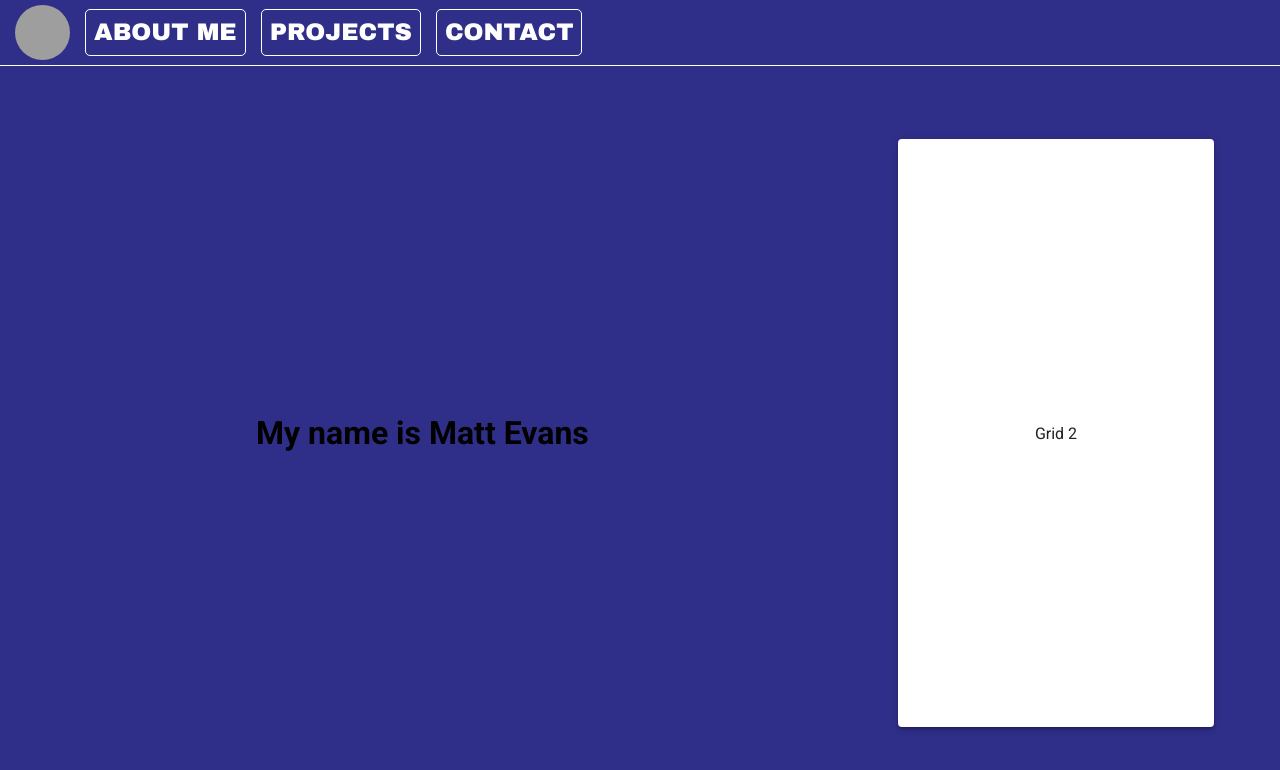
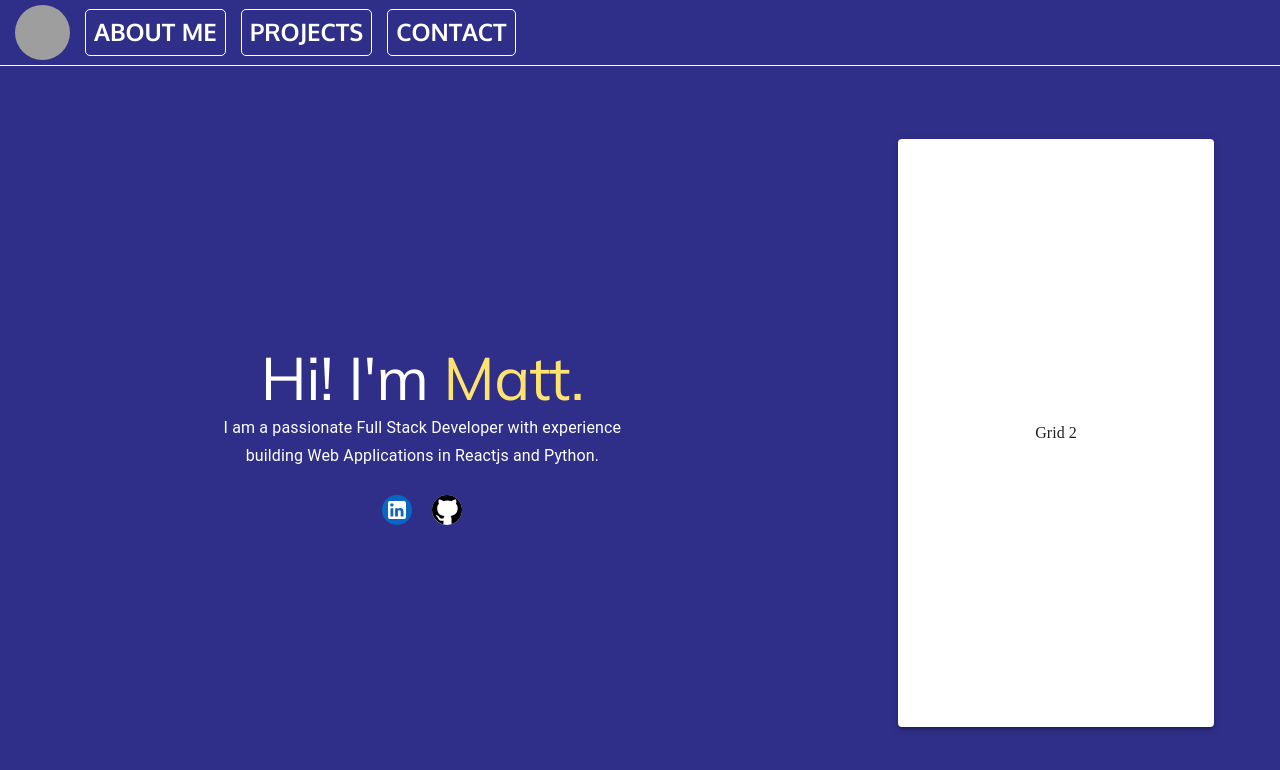
Before and after one commit to mattevans0911/portfolio_v2, a React (Create React App) app: page / in a window 1280 px wide. Shown: the top 770 px of the page. Built offline with nearby package versions, Linux system fonts and the light colour scheme; grey boxes are pictures that could not be loaded.

Commit message:
updated about me

```diff
--- a/package.json
+++ b/package.json
@@ -5,7 +5,8 @@
   "dependencies": {
     "@emotion/react": "^11.10.5",
     "@emotion/styled": "^11.10.5",
-    "@mui/material": "^5.10.12",
+    "@mui/icons-material": "^5.10.9",
+    "@mui/material": "^5.10.13",
     "@testing-library/jest-dom": "^5.16.5",
     "@testing-library/react": "^13.4.0",
     "@testing-library/user-event": "^13.5.0",
--- a/public/index.html
+++ b/public/index.html
@@ -16,14 +16,14 @@
     <link rel="preconnect" href="https://fonts.googleapis.com" />
     <link rel="preconnect" href="https://fonts.gstatic.com" crossorigin />
     <link
-      href="https://fonts.googleapis.com/css2?family=Archivo+Black&display=swap"
+      href="https://fonts.googleapis.com/css2?family=Oxygen:wght@700&display=swap"
       rel="stylesheet"
     />
 
     <link rel="preconnect" href="https://fonts.googleapis.com" />
     <link rel="preconnect" href="https://fonts.gstatic.com" crossorigin />
     <link
-      href="https://fonts.googleapis.com/css2?family=Roboto:wght@400;500;700;900&display=swap"
+      href="https://fonts.googleapis.com/css2?family=Mulish&display=swap"
       rel="stylesheet"
     />
 
--- a/src/components/About.js
+++ b/src/components/About.js
@@ -1,5 +1,9 @@
 import React from "react";
 import Card from "@mui/material/Card";
+import Typography from "@mui/material/Typography";
+import Avatar from "@mui/material/Avatar";
+import LinkedInIcon from "@mui/icons-material/LinkedIn";
+import GitHubIcon from "@mui/icons-material/GitHub";
 
 function About() {
   return (
@@ -8,7 +12,6 @@ function About() {
         display: "grid",
         gridTemplateColumns: "66% 33%",
         height: "calc(100vh - 66px)",
-        fontFamily: "Roboto, sans-serif",
       }}
     >
       <div
@@ -18,8 +21,79 @@ function About() {
           alignItems: "center",
         }}
       >
-        <div>
-          <h1>My name is Matt Evans</h1>
+        <div
+          style={{
+            width: "50%",
+            textAlign: "center",
+          }}
+        >
+          <div style={{ display: "flex", justifyContent: "center" }}>
+            <Typography
+              variant="h2"
+              style={{ color: "white", fontFamily: "'Mulish', sans-serif" }}
+            >
+              Hi! I'm
+            </Typography>
+            <Typography
+              variant="h2"
+              style={{
+                color: "#fee36e",
+                fontFamily: "'Mulish', sans-serif",
+                marginLeft: "15px",
+              }}
+            >
+              Matt.
+            </Typography>
+          </div>
+          <div>
+            <Typography variant="subtitle1" style={{ color: "white" }}>
+              I am a passionate Full Stack Developer with experience building
+              Web Applications in Reactjs and Python.
+            </Typography>
+          </div>
+          <div
+            style={{
+              display: "flex",
+              justifyContent: "center",
+              marginTop: "25px",
+            }}
+          >
+            <Avatar
+              style={{
+                color: "white",
+                backgroundColor: "#0a66c2",
+                marginRight: "10px",
+                height: "30px",
+                width: "30px",
+              }}
+            >
+              <a
+                href="https://www.linkedin.com/in/mevans0911"
+                target="_blank"
+                style={{ color: "inherit" }}
+              >
+                <LinkedInIcon style={{ marginTop: "3px" }} />
+              </a>
+            </Avatar>
+            <Avatar
+              style={{
+                color: "black",
+                backgroundColor: "white",
+                marginLeft: "10px",
+                height: "30px",
+                width: "30px",
+                textDecoration: "none",
+              }}
+            >
+              <a
+                href="https://github.com/mattevans0911"
+                target="_blank"
+                style={{ color: "inherit" }}
+              >
+                <GitHubIcon fontSize="large" />
+              </a>
+            </Avatar>
+          </div>
         </div>
       </div>
       <div
@@ -35,7 +109,6 @@ function About() {
             height: "80%",
             width: "75%",
             display: "flex",
-
             justifyContent: "center",
             alignItems: "center",
           }}
--- a/src/components/NavBar.js
+++ b/src/components/NavBar.js
@@ -38,10 +38,7 @@ function NavBar() {
         }}
         onClick={() => navigate("/")}
       >
-        <Typography
-          variant="h5"
-          style={{ fontFamily: "Archivo Black, sans-serif" }}
-        >
+        <Typography variant="h5" style={{ fontFamily: "'Oxygen', sans-serif" }}>
           About Me
         </Typography>
       </Button>
@@ -56,10 +53,7 @@ function NavBar() {
         }}
         onClick={() => navigate("/projects")}
       >
-        <Typography
-          variant="h5"
-          style={{ fontFamily: "Archivo Black, sans-serif" }}
-        >
+        <Typography variant="h5" style={{ fontFamily: "'Oxygen', sans-serif" }}>
           Projects
         </Typography>
       </Button>
@@ -74,10 +68,7 @@ function NavBar() {
         }}
         onClick={() => navigate("/contact")}
       >
-        <Typography
-          variant="h5"
-          style={{ fontFamily: "Archivo Black, sans-serif" }}
-        >
+        <Typography variant="h5" style={{ fontFamily: "'Oxygen', sans-serif" }}>
           Contact
         </Typography>
       </Button>
```
Also changed, not shown: 1 other file (tests, documents, lock files or other folders).
